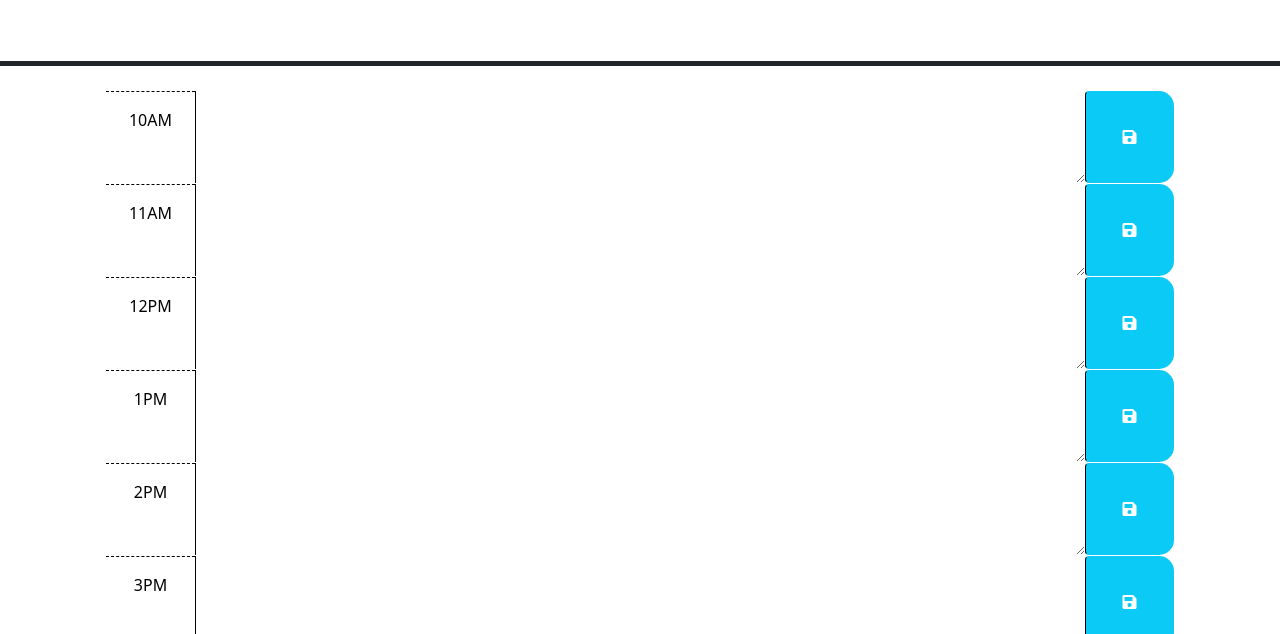
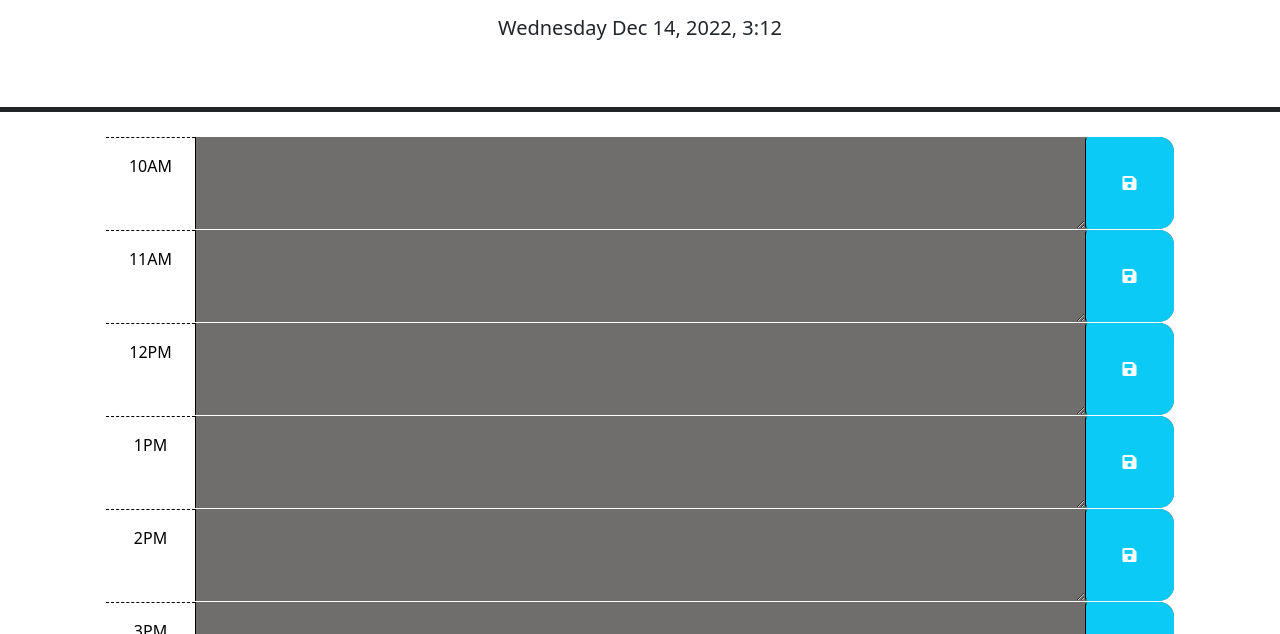
Before and after one commit to 1Gerardo3/Workday-Planner, a plain HTML site: page index.html in a window 1280 px wide. Shown: the part 166-800 px from the top of the page. Drawn offline with nearby package versions, Linux system fonts and the light colour scheme.

Commit message:
add js time date and hours need to make a on click function

```diff
--- a/Assets/script/script.js
+++ b/Assets/script/script.js
@@ -0,0 +1,56 @@
+$(document).ready(function () {
+    var hourTen = $("#10");
+    var hourEleven = $("#11");
+    var hourTwelve = $("#12");
+    var hourOne = $("#13");
+    var hourTwo = $("#14");
+    var hourThree = $("#15");
+    var hourFour = $("#16");
+    var hourFive = $("#17");
+    var hourSix = $("#18");
+    var hourSeven = $("#19");
+    var hourEight = $("#20");
+
+
+
+    var currentHour = dayjs().format("H");
+    //var currentHour = 14;
+    console.log(currentHour);
+    var allTimes = [
+      hourTen,
+      hourEleven,
+      hourTwelve,
+      hourOne,
+      hourTwo,
+      hourThree,
+      hourFour,
+      hourFive,
+      hourSix,
+      hourSeven,
+      hourEight,
+    ];
+    //console.log(allTimes);
+  //Add code to display the current date and time in the header of the page.
+  var currentDate = dayjs().format("dddd MMM D, YYYY, h:MM ");
+  console.log(currentDate);
+  $("#currentDay").text(currentDate);
+
+  //Add code to apply the past, present, or future class. need to work of current time
+  for (i = 0; i < 11; i++) {
+    if (currentHour == allTimes[i].attr("id")) {
+      allTimes[i].removeClass("future");
+      allTimes[i].removeClass("past");
+      allTimes[i].addClass("present");
+    }
+    if (currentHour > allTimes[i].attr("id")) {
+      allTimes[i].removeClass("future");
+      allTimes[i].removeClass("present");
+      allTimes[i].addClass("past");
+    }
+    if (currentHour < allTimes[i].attr("id")) {
+      allTimes[i].removeClass("present");
+      allTimes[i].removeClass("past");
+      allTimes[i].addClass("future");
+    }
+  }
+});
--- a/Assets/style/style.css
+++ b/Assets/style/style.css
@@ -1,5 +1,5 @@
 body {
-  font-family: 'Open Sans', sans-serif;
+  font-family: "Open Sans", sans-serif;
   font-size: 16px;
 }
 
```
Also changed, not shown: index.html (+7 -4 lines). Lines whose indentation alone changed are shown as unchanged.
